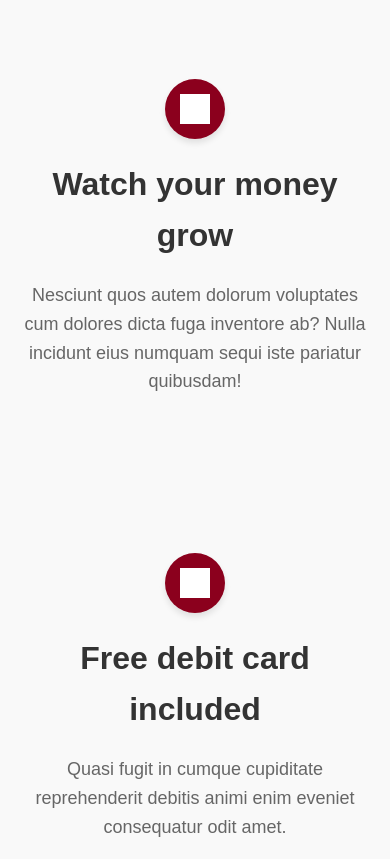
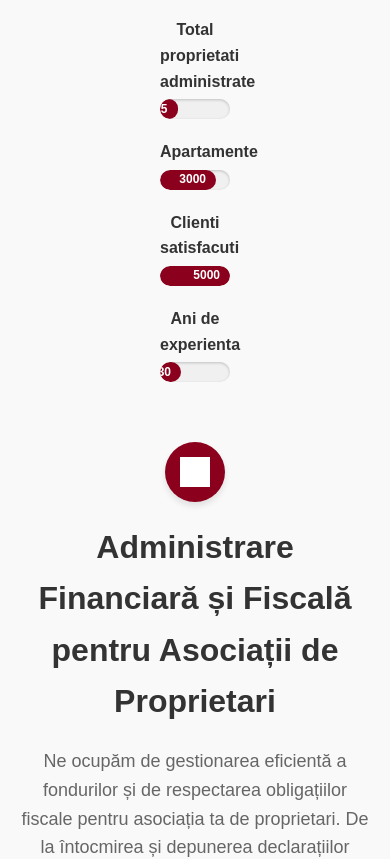
Before and after one commit to Mihailghrgh/Admin-Accounting_Web, a React (Create React App) app: page / in a window 390 px wide. Shown: the part 1760-2619 px from the top of the page. Built offline with nearby package versions, Linux system fonts and the light colour scheme; grey boxes are pictures that could not be loaded.

Commit message:
Added about section

```diff
--- a/src/components/App.js
+++ b/src/components/App.js
@@ -26,11 +26,12 @@ export default function App() {
     <div className="app">
       <Header handleScrollIntoView={handleScrollIntoView} setPage={setPage} />
 
+      <Hero handleScrollIntoView={handleScrollIntoView} />
+
       {activePage === "home" && (
         <>
-          <Hero handleScrollIntoView={handleScrollIntoView} />
           <Services />
-          <FeatureSection />
+          <FeatureSection id="about" />
         </>
       )}
 
--- a/src/components/Contact.css
+++ b/src/components/Contact.css
@@ -4,7 +4,7 @@
 
 .contact h2 {
   text-align: center;
-  color: #8B001D;
+  color: #8b001d;
   margin-bottom: 50px;
 }
 
@@ -37,15 +37,15 @@
   border: 1px solid #ddd;
   border-radius: 5px;
   font-size: 16px;
+  resize: none;
 }
 
 .form-group textarea {
   height: 150px;
-  resize: vertical;
 }
 
 .submit-button {
-  background-color: #8B001D;
+  background-color: #8b001d;
   color: white;
   border: none;
   padding: 15px 30px;
@@ -56,7 +56,7 @@
 }
 
 .submit-button:hover {
-  background-color: #6B0016;
+  background-color: #6b0016;
 }
 
 .map-container {
--- a/src/components/Contact.js
+++ b/src/components/Contact.js
@@ -17,10 +17,6 @@ export default function Contact() {
   const mapRef = useRef(null);
 
   useEffect(() => {
-    console.log(mapRef);
-
-    console.log("mapRef.current", mapRef.current);
-
     if (!mapRef.current) return;
 
     const map = L.map(mapRef.current).setView([44.436129, 26.038793], 14);
@@ -90,8 +86,12 @@ export default function Contact() {
               </select>
             </div>
             <div className="form-group">
-              <label htmlFor="message">Message</label>
-              <textarea id="message" name="message" required></textarea>
+              <label htmlFor="message">Mesaj</label>
+              <textarea
+                id="message"
+                name="message"
+                required
+              ></textarea>
             </div>
             <button type="submit" className="submit-button">
               Send Message
--- a/src/components/Features.css
+++ b/src/components/Features.css
@@ -12,7 +12,7 @@
 .feature-container {
   display: flex;
   align-items: center;
-  gap: 60px;
+  gap: 120px;
   margin-bottom: 100px;
   min-height: 400px;
 }
@@ -64,17 +64,21 @@
   font-size: 18px;
   color: #666;
   line-height: 1.6;
+  display: flex;
 }
 
 .image-side {
   flex: 1;
-  display: flex;
   justify-content: center;
   align-items: center;
+  width: 20%;
+  height: 20%;
+  max-height: 20%;
 }
 
 .feature-image {
   max-width: 100%;
+  max-height: 20%;
   height: auto;
   border-radius: 10px;
   box-shadow: 0 10px 30px rgba(0, 0, 0, 0.1);
--- a/src/components/Features.js
+++ b/src/components/Features.js
@@ -1,10 +1,22 @@
 import React from "react";
 import "./Features.css";
+import ProgressBarComponent from "./ProgressBar";
+import { useState } from "react";
+import { useEffect } from "react";
 
-const Feature = ({ title, description, icon, imageOnRight = true }) => {
+function Feature({
+  title,
+  description,
+  icon,
+  imageOnRight = true,
+  ProgressBar,
+  bar,
+  imageSrc,
+}) {
   return (
     <div
       className={`feature-container ${imageOnRight ? "image-right" : "image-left"}`}
+      id="about"
     >
       <div className="content-side">
         <div className="icon-container">
@@ -13,43 +25,70 @@ const Feature = ({ title, description, icon, imageOnRight = true }) => {
         <h2>{title}</h2>
         <p>{description}</p>
       </div>
-      <div className="image-side">
-        <img alt="" className="feature-image" />
-      </div>
+      {bar === true ? (
+        <div className="image-side">{ProgressBar}</div>
+      ) : (
+        <img className="image-side" src={imageSrc} alt=""></img>
+      )}
     </div>
   );
-};
+}
 
-export default function FeatureSection() {
+export default function FeatureSection({ id }) {
   const features = [
     {
-      title: "Watch your money grow",
+      title:
+        "Administrare Financiară și Fiscală pentru Asociații de Proprietari",
       description:
-        "Nesciunt quos autem dolorum voluptates cum dolores dicta fuga inventore ab? Nulla incidunt eius numquam sequi iste pariatur quibusdam!",
+        "Ne ocupăm de gestionarea eficientă a fondurilor și de respectarea obligațiilor fiscale pentru asociația ta de proprietari. De la întocmirea și depunerea declarațiilor fiscale până la evidența contabilă clară și transparentă, îți garantăm o administrare financiară fără griji. Ai acces la rapoarte detaliate și soluții personalizate pentru o gestionare corectă și eficientă.",
       imageSrc: "/placeholder.svg?height=400&width=400",
-      icon: "/placeholder.svg?height=40&width=40",
+      icon: "https://www.svgrepo.com/show/678/calculator.svg",
+      progressBar: <ProgressBarComponent />,
+      bar: true,
       imageOnRight: true,
     },
     {
-      title: "Free debit card included",
+      title: "Servicii Administrative pentru Blocuri fără Griji",
       description:
-        "Quasi fugit in cumque cupiditate reprehenderit debitis animi enim eveniet consequatur odit amet.",
-      imageSrc: "/placeholder.svg?height=400&width=400",
-      icon: "/placeholder.svg?height=40&width=40",
+        "De la organizarea adunărilor generale și gestionarea relației cu furnizorii de utilități, până la plata facturilor și comunicarea transparentă cu locatarii, ne ocupăm de toate detaliile administrative. Echipa noastră se asigură că blocul tău funcționează fără probleme și că toți locatarii sunt mulțumiți. Ai partenerul de încredere pentru o administrare completă!",
+      imageSrc:
+        "https://plus.unsplash.com/premium_photo-1661311947753-065ef4af9087?q=80&w=1932&auto=format&fit=crop&ixlib=rb-4.0.3&ixid=M3wxMjA3fDB8MHxwaG90by1wYWdlfHx8fGVufDB8fHx8fA%3D%3D",
+      icon: "https://www.svgrepo.com/show/6787/signing-the-contract.svg",
       imageOnRight: false,
     },
     {
-      title: "Smart investments",
+      title: "Întreținere și Curățenie la Standardele Tale",
       description:
-        "Lorem ipsum dolor sit amet consectetur adipisicing elit. Maxime mollitia, molestiae quas vel sint commodi.",
-      imageSrc: "/placeholder.svg?height=400&width=400",
-      icon: "./Pictures/investment.jpg",
+        "Asigurăm întreținerea spațiilor comune, astfel încât blocul tău să fie mereu curat, sigur și bine întreținut. Echipele noastre de curățenie și întreținere se ocupă de toate detaliile, de la curățarea scărilor și a lifturilor, până la gestionarea eventualelor reparații. Ne asigurăm că locatarii se bucură de un mediu plăcut și bine organizat.",
+      imageSrc:
+        "https://plus.unsplash.com/premium_photo-1679920026812-d9b1ec223018?q=80&w=2069&auto=format&fit=crop&ixlib=rb-4.0.3&ixid=M3wxMjA3fDB8MHxwaG90by1wYWdlfHx8fGVufDB8fHx8fA%3D%3D",
+      icon: "https://www.svgrepo.com/show/490129/housekeeping.svg",
       imageOnRight: true,
     },
   ];
 
+  const [isVisible, setIsVisible] = useState(false);
+
+  useEffect(() => {
+    function handleVisibility() {
+      const target = document.getElementById("about");
+
+      if (!target) return;
+
+      const rect = target.getBoundingClientRect();
+      if (rect.top <= window.innerHeight && rect.bottom >= 0) {
+        setIsVisible(true);
+      }
+    }
+
+    handleVisibility();
+    window.addEventListener("scroll", handleVisibility);
+    return () => window.removeEventListener("scroll", handleVisibility);
+  }, [id]);
+
   return (
     <section className="features-section" id="about">
+      {isVisible ? (
         <div className="features-container">
           {features.map((feature, index) => (
             <Feature
@@ -58,9 +97,13 @@ export default function FeatureSection() {
               description={feature.description}
               icon={feature.icon}
               imageOnRight={feature.imageOnRight}
+              ProgressBar={feature.progressBar}
+              bar={feature.bar}
+              imageSrc={feature.imageSrc}
             />
           ))}
         </div>
+      ) : null}
     </section>
   );
 }
--- /dev/null
+++ b/src/components/ProgressBar.css
@@ -0,0 +1,53 @@
+.progress-bar-container {
+  margin-bottom: 20px;
+  align-items: flex-end;
+}
+
+.progress-bar-label {
+  font-size: 16px;
+  font-weight: bold;
+  color: #333;
+  margin-bottom: 5px;
+}
+
+.progress-bar {
+  height: 25px;
+  background-color: #f0f0f0;
+  border-radius: 12.5px;
+  overflow: hidden;
+  box-shadow: inset 0 1px 3px rgba(0, 0, 0, 0.2);
+}
+
+.progress-bar-fill {
+  height: 100%;
+  background-color: #8b001d;
+  border-radius: 12.5px;
+  display: flex;
+  align-items: center;
+  justify-content: flex-end;
+  transition: width 1s ease-in-out;
+  animation: fillAnimation 1s ease-in-out;
+}
+
+.progress-bar-text {
+  color: white;
+  font-size: 14px;
+  font-weight: bold;
+  padding-right: 10px;
+}
+
+@keyframes fillAnimation {
+  0% {
+    width: 0%;
+  }
+}
+
+@media (max-width: 768px) {
+  .progress-bar {
+    height: 20px;
+  }
+
+  .progress-bar-text {
+    font-size: 12px;
+  }
+}
--- /dev/null
+++ b/src/components/ProgressBar.js
@@ -0,0 +1,90 @@
+import React, { useState, useEffect } from "react";
+import "./ProgressBar.css";
+import "./Features.js";
+
+function handleShowBar() {
+  const target = document.getElementById("bar");
+  const rect = target.getBoundingClientRect();
+
+  if (rect.top <= window.innerHeight && rect.bottom >= 0) {
+    console.log("Element is in view");
+  }
+}
+
+function ProgressBar({ progress, label, id, barFill }) {
+  const [count, setCount] = useState(0);
+
+  useEffect(() => {
+    let start = 0;
+    const end = parseInt(progress);
+    if (start === end) return;
+
+    let timer = setInterval(() => {
+      if (id === "ap") {
+        start += 15;
+        setCount(start);
+      } else {
+        start += 1;
+        setCount(start);
+      }
+
+      if (start === end || start > end) {
+        setCount(progress);
+        clearInterval(timer);
+      }
+    }, 1);
+
+    return () => clearInterval(timer);
+  }, [progress, id]);
+
+  useEffect(() => {
+    const onScroll = () => handleShowBar();
+    window.addEventListener("scroll", onScroll);
+
+    return () => {
+      window.removeEventListener("scroll", onScroll);
+    };
+  }, []);
+
+  return (
+    <div className="progress-bar-container">
+      <div className="progress-bar-label">{label}</div>
+      <div className="progress-bar">
+        {id === "ap" && (
+          <>
+            <div className="progress-bar-fill" style={{ width: `${barFill}%` }}>
+              <span className="progress-bar-text">{count}</span>
+            </div>
+          </>
+        )}
+        <div className="progress-bar-fill" style={{ width: `${count}%` }}>
+          <span className="progress-bar-text">{count}</span>
+        </div>
+      </div>
+    </div>
+  );
+}
+
+function ProgressBarPreview() {
+  return (
+    <div className="progress-bar-preview" id="bar">
+      <ProgressBar progress={25} label="Total proprietati administrate" />
+      <ProgressBar progress={3000} label="Apartamente" id="ap" barFill={80} />
+      <ProgressBar
+        progress={5000}
+        label="Clienti satisfacuti"
+        id="ap"
+        barFill={100}
+      />
+      <ProgressBar progress={30} label="Ani de experienta" />
+    </div>
+  );
+}
+
+export default function ProgressBarComponent() {
+  return (
+    <div>
+      <ProgressBarPreview />
+    </div>
+  );
+}
```
Lines whose indentation alone changed are shown as unchanged.
